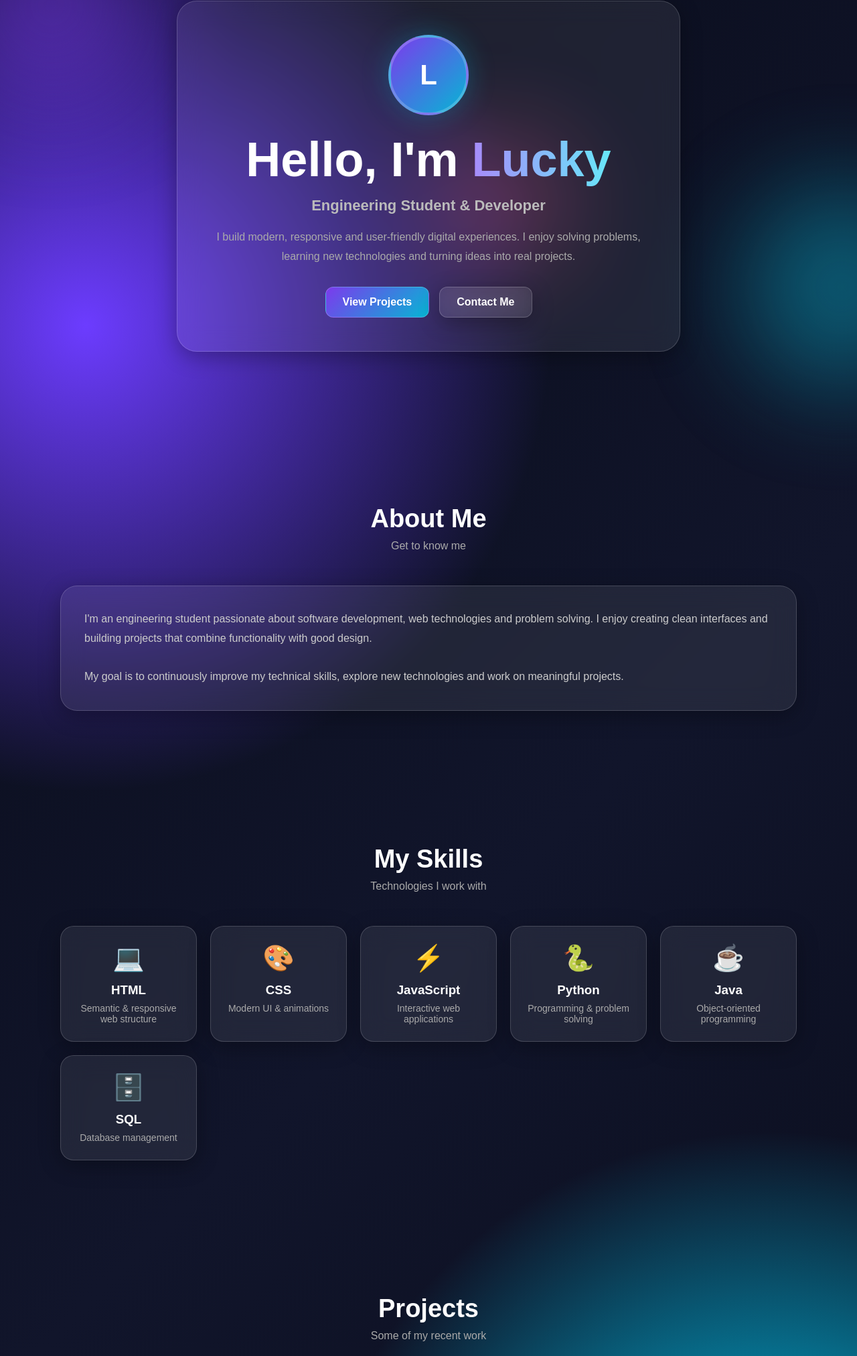
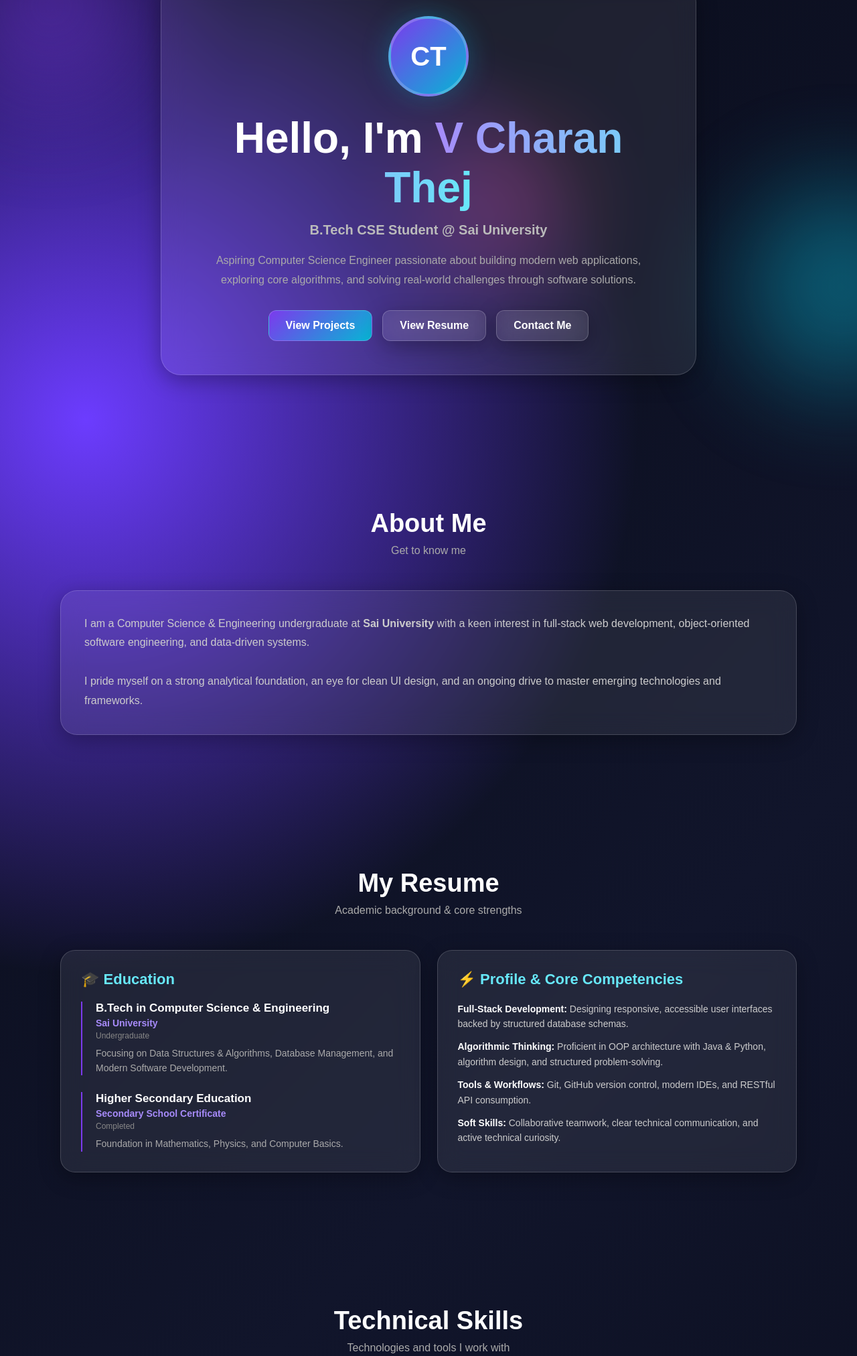
Before and after one commit to charanthej0406/charanthej0406.github.io, a plain HTML site: page index.html in a window 1280 px wide. Shown: the part 147-2171 px from the top of the page at 67% size. Drawn offline with Linux system fonts and the light colour scheme.

Commit message:
Revise portfolio details and add resume section
Updated the portfolio to reflect new personal branding and added a resume section.

```diff
--- a/index.html
+++ b/index.html
@@ -3,11 +3,11 @@
 <head>
     <meta charset="UTF-8">
     <meta name="viewport" content="width=device-width, initial-scale=1.0">
-    <title>Lucky | Portfolio</title>
+    <title>V Charan Thej | Portfolio & Resume</title>
 
     <style>
         /* =========================
-           RESET
+           RESET & BASE STYLES
         ========================== */
         * {
             margin: 0;
@@ -21,7 +21,6 @@
             color: #fff;
             min-height: 100vh;
             overflow-x: hidden;
-
             background:
                 radial-gradient(circle at 10% 20%, #6c3cff 0, transparent 25%),
                 radial-gradient(circle at 90% 80%, #00d4ff 0, transparent 25%),
@@ -101,7 +100,6 @@
             padding: 15px 25px;
             border-radius: 20px;
             z-index: 1000;
-
             display: flex;
             align-items: center;
             justify-content: space-between;
@@ -119,7 +117,7 @@
 
         .nav-links {
             display: flex;
-            gap: 25px;
+            gap: 22px;
             list-style: none;
         }
 
@@ -134,7 +132,7 @@
         }
 
         /* =========================
-           GENERAL
+           GENERAL SECTIONS
         ========================== */
         section {
             width: min(1100px, 92%);
@@ -179,33 +177,30 @@
             height: 120px;
             border-radius: 50%;
             margin: 0 auto 25px;
-
             display: flex;
             align-items: center;
             justify-content: center;
-
-            font-size: 42px;
+            font-size: 40px;
             font-weight: bold;
-
             background: linear-gradient(135deg, #7c3aed, #06b6d4);
             border: 4px solid rgba(255,255,255,0.2);
             box-shadow: 0 0 40px rgba(6, 182, 212, 0.3);
         }
 
         .hero h1 {
-            font-size: clamp(40px, 7vw, 72px);
+            font-size: clamp(38px, 6vw, 64px);
             margin-bottom: 15px;
         }
 
         .hero h1 span {
             background: linear-gradient(90deg, #a78bfa, #67e8f9);
             -webkit-background-clip: text;
-            color: transparent;
+            -webkit-text-fill-color: transparent;
         }
 
         .hero h3 {
             color: #bbb;
-            font-size: 22px;
+            font-size: 20px;
             margin-bottom: 20px;
         }
 
@@ -249,6 +244,82 @@
             border-radius: 25px;
             line-height: 1.8;
             color: #ccc;
+        }
+
+        /* =========================
+           RESUME SECTION
+        ========================== */
+        .resume-container {
+            display: grid;
+            grid-template-columns: 1fr 1fr;
+            gap: 25px;
+        }
+
+        .resume-card {
+            padding: 30px;
+            border-radius: 22px;
+        }
+
+        .resume-card h3 {
+            font-size: 22px;
+            margin-bottom: 20px;
+            color: #67e8f9;
+            display: flex;
+            align-items: center;
+            gap: 10px;
+        }
+
+        .resume-item {
+            position: relative;
+            padding-left: 20px;
+            margin-bottom: 25px;
+            border-left: 2px solid #7c3aed;
+        }
+
+        .resume-item:last-child {
+            margin-bottom: 0;
+        }
+
+        .resume-item h4 {
+            font-size: 17px;
+            color: #fff;
+            margin-bottom: 4px;
+        }
+
+        .resume-item .institution {
+            font-size: 14px;
+            color: #a78bfa;
+            margin-bottom: 4px;
+            font-weight: 600;
+        }
+
+        .resume-item .year {
+            font-size: 12px;
+            color: #888;
+            margin-bottom: 8px;
+        }
+
+        .resume-item p {
+            font-size: 14px;
+            color: #aaa;
+            line-height: 1.6;
+        }
+
+        .resume-list {
+            list-style: none;
+            display: flex;
+            flex-direction: column;
+            gap: 12px;
+        }
+
+        .resume-list li {
+            font-size: 14px;
+            color: #ccc;
+            line-height: 1.6;
+        }
+
+        .resume-list li strong {
+            color: #fff;
         }
 
         /* =========================
@@ -378,10 +449,9 @@
         }
 
         /* =========================
-           MOBILE
+           RESPONSIVE
         ========================== */
-        @media (max-width: 700px) {
-
+        @media (max-width: 768px) {
             nav {
                 padding: 14px 18px;
             }
@@ -406,6 +476,10 @@
                 font-size: 18px;
             }
 
+            .resume-container {
+                grid-template-columns: 1fr;
+            }
+
             .section-title h2 {
                 font-size: 30px;
             }
@@ -419,177 +493,182 @@
 
 <body>
 
-    <!-- Background -->
     <div class="blob blob1"></div>
     <div class="blob blob2"></div>
     <div class="blob blob3"></div>
 
-    <!-- Navbar -->
     <nav class="glass">
-        <div class="logo">L<span>.</span></div>
+        <div class="logo">VCT<span>.</span></div>
 
         <ul class="nav-links">
             <li><a href="#home">Home</a></li>
             <li><a href="#about">About</a></li>
+            <li><a href="#resume">Resume</a></li>
             <li><a href="#skills">Skills</a></li>
             <li><a href="#projects">Projects</a></li>
             <li><a href="#contact">Contact</a></li>
         </ul>
     </nav>
 
-
-    <!-- Hero -->
     <section class="hero" id="home">
-
         <div class="hero-content glass">
-
             <div class="profile">
-                L
+                CT
             </div>
 
-            <h1>Hello, I'm <span>Lucky</span></h1>
-
-            <h3>Engineering Student & Developer</h3>
+            <h1>Hello, I'm <span>V Charan Thej</span></h1>
+            <h3>B.Tech CSE Student @ Sai University</h3>
 
             <p>
-                I build modern, responsive and user-friendly digital
-                experiences. I enjoy solving problems, learning new
-                technologies and turning ideas into real projects.
+                Aspiring Computer Science Engineer passionate about building modern web applications,
+                exploring core algorithms, and solving real-world challenges through software solutions.
             </p>
 
             <div class="buttons">
                 <a href="#projects" class="btn btn-primary">
                     View Projects
                 </a>
-
+                <a href="#resume" class="btn glass">
+                    View Resume
+                </a>
                 <a href="#contact" class="btn glass">
                     Contact Me
                 </a>
             </div>
-
         </div>
-
     </section>
 
-
-    <!-- About -->
     <section id="about">
-
         <div class="section-title">
             <h2>About Me</h2>
             <p>Get to know me</p>
         </div>
 
         <div class="about-card glass">
+            <p>
+                I am a Computer Science & Engineering undergraduate at <strong>Sai University</strong> with a keen interest in full-stack web development, object-oriented software engineering, and data-driven systems.
+            </p>
+            <br>
+            <p>
+                I pride myself on a strong analytical foundation, an eye for clean UI design, and an ongoing drive to master emerging technologies and frameworks.
+            </p>
+        </div>
+    </section>
 
-            <p>
-                I'm an engineering student passionate about software
-                development, web technologies and problem solving.
-                I enjoy creating clean interfaces and building projects
-                that combine functionality with good design.
-            </p>
-
-            <br>
-
-            <p>
-                My goal is to continuously improve my technical skills,
-                explore new technologies and work on meaningful projects.
-            </p>
-
+    <section id="resume">
+        <div class="section-title">
+            <h2>My Resume</h2>
+            <p>Academic background & core strengths</p>
         </div>
 
+        <div class="resume-container">
+            <div class="resume-card glass">
+                <h3>🎓 Education</h3>
+                <div class="resume-item">
+                    <h4>B.Tech in Computer Science & Engineering</h4>
+                    <div class="institution">Sai University</div>
+                    <div class="year">Undergraduate</div>
+                    <p>Focusing on Data Structures & Algorithms, Database Management, and Modern Software Development.</p>
+                </div>
+                <div class="resume-item">
+                    <h4>Higher Secondary Education</h4>
+                    <div class="institution">Secondary School Certificate</div>
+                    <div class="year">Completed</div>
+                    <p>Foundation in Mathematics, Physics, and Computer Basics.</p>
+                </div>
+            </div>
+
+            <div class="resume-card glass">
+                <h3>⚡ Profile & Core Competencies</h3>
+                <ul class="resume-list">
+                    <li>
+                        <strong>Full-Stack Development:</strong> Designing responsive, accessible user interfaces backed by structured database schemas.
+                    </li>
+                    <li>
+                        <strong>Algorithmic Thinking:</strong> Proficient in OOP architecture with Java & Python, algorithm design, and structured problem-solving.
+                    </li>
+                    <li>
+                        <strong>Tools & Workflows:</strong> Git, GitHub version control, modern IDEs, and RESTful API consumption.
+                    </li>
+                    <li>
+                        <strong>Soft Skills:</strong> Collaborative teamwork, clear technical communication, and active technical curiosity.
+                    </li>
+                </ul>
+            </div>
+        </div>
     </section>
 
-
-    <!-- Skills -->
     <section id="skills">
-
         <div class="section-title">
-            <h2>My Skills</h2>
-            <p>Technologies I work with</p>
+            <h2>Technical Skills</h2>
+            <p>Technologies and tools I work with</p>
         </div>
 
         <div class="skills">
-
             <div class="skill glass">
                 <div class="skill-icon">💻</div>
-                <h3>HTML</h3>
-                <p>Semantic & responsive web structure</p>
+                <h3>HTML5</h3>
+                <p>Semantic & accessible markup</p>
             </div>
 
             <div class="skill glass">
                 <div class="skill-icon">🎨</div>
-                <h3>CSS</h3>
-                <p>Modern UI & animations</p>
+                <h3>CSS3</h3>
+                <p>Glassmorphism & animations</p>
             </div>
 
             <div class="skill glass">
                 <div class="skill-icon">⚡</div>
                 <h3>JavaScript</h3>
-                <p>Interactive web applications</p>
+                <p>Modern ES6+ frontend logic</p>
             </div>
 
             <div class="skill glass">
                 <div class="skill-icon">🐍</div>
                 <h3>Python</h3>
-                <p>Programming & problem solving</p>
+                <p>Problem solving & backend scripts</p>
             </div>
 
             <div class="skill glass">
                 <div class="skill-icon">☕</div>
                 <h3>Java</h3>
-                <p>Object-oriented programming</p>
+                <p>OOP & software design</p>
             </div>
 
             <div class="skill glass">
                 <div class="skill-icon">🗄️</div>
                 <h3>SQL</h3>
-                <p>Database management</p>
+                <p>Relational databases & queries</p>
             </div>
-
         </div>
-
     </section>
 
-
-    <!-- Projects -->
     <section id="projects">
-
         <div class="section-title">
-            <h2>Projects</h2>
-            <p>Some of my recent work</p>
+            <h2>Featured Projects</h2>
+            <p>Some of my recent builds</p>
         </div>
 
         <div class="projects">
-
             <div class="project glass">
                 <div class="project-number">01 / PROJECT</div>
-
                 <h3>Portfolio Website</h3>
-
                 <p>
-                    A modern personal portfolio website designed with
-                    responsive layouts and a glassmorphism interface.
+                    A modern personal portfolio designed with glassmorphic aesthetics, responsive styling, and embedded resume details.
                 </p>
-
                 <div class="tags">
-                    <span class="tag">HTML</span>
-                    <span class="tag">CSS</span>
+                    <span class="tag">HTML5</span>
+                    <span class="tag">CSS3</span>
                     <span class="tag">JavaScript</span>
                 </div>
             </div>
 
-
             <div class="project glass">
                 <div class="project-number">02 / PROJECT</div>
-
                 <h3>Student Management System</h3>
-
                 <p>
-                    A system for managing student information,
-                    records and academic data efficiently.
+                    A system for managing student records, course performance, and academic data with relational database persistence.
                 </p>
-
                 <div class="tags">
                     <span class="tag">Java</span>
                     <span class="tag">SQL</span>
@@ -597,71 +676,49 @@
                 </div>
             </div>
 
-
             <div class="project glass">
                 <div class="project-number">03 / PROJECT</div>
-
                 <h3>Weather Application</h3>
-
                 <p>
-                    A responsive weather application that displays
-                    weather information using an API.
+                    A responsive web app that fetches and displays live meteorological data and forecasts via a public REST API.
                 </p>
-
                 <div class="tags">
                     <span class="tag">HTML</span>
                     <span class="tag">CSS</span>
                     <span class="tag">JavaScript</span>
-                    <span class="tag">API</span>
+                    <span class="tag">REST API</span>
                 </div>
             </div>
-
         </div>
-
     </section>
 
-
-    <!-- Contact -->
     <section id="contact">
-
         <div class="section-title">
-            <h2>Contact Me</h2>
-            <p>Let's connect</p>
+            <h2>Get In Touch</h2>
+            <p>Let's collaborate or discuss opportunities</p>
         </div>
 
         <div class="contact-card glass">
-
             <p>
-                Interested in working together or discussing a project?
-                Feel free to reach out.
+                Feel free to reach out regarding internships, projects, or technical collaborations!
             </p>
 
             <div class="contact-info">
-
-                <a href="mailto:your@email.com" class="contact-item">
-                    📧 your@email.com
+                <a href="mailto:charanthej@example.com" class="contact-item">
+                    📧 Email Me
                 </a>
-
-                <a href="https://github.com/" target="_blank"
-                   class="contact-item">
+                <a href="https://github.com/" target="_blank" class="contact-item">
                     💻 GitHub
                 </a>
-
-                <a href="https://linkedin.com/" target="_blank"
-                   class="contact-item">
+                <a href="https://linkedin.com/" target="_blank" class="contact-item">
                     🔗 LinkedIn
                 </a>
-
             </div>
-
         </div>
-
     </section>
 
-
-    <!-- Footer -->
     <footer>
-        © 2026 Lucky. All Rights Reserved.
+        © 2026 V Charan Thej. All Rights Reserved.
     </footer>
 
 </body>
```
